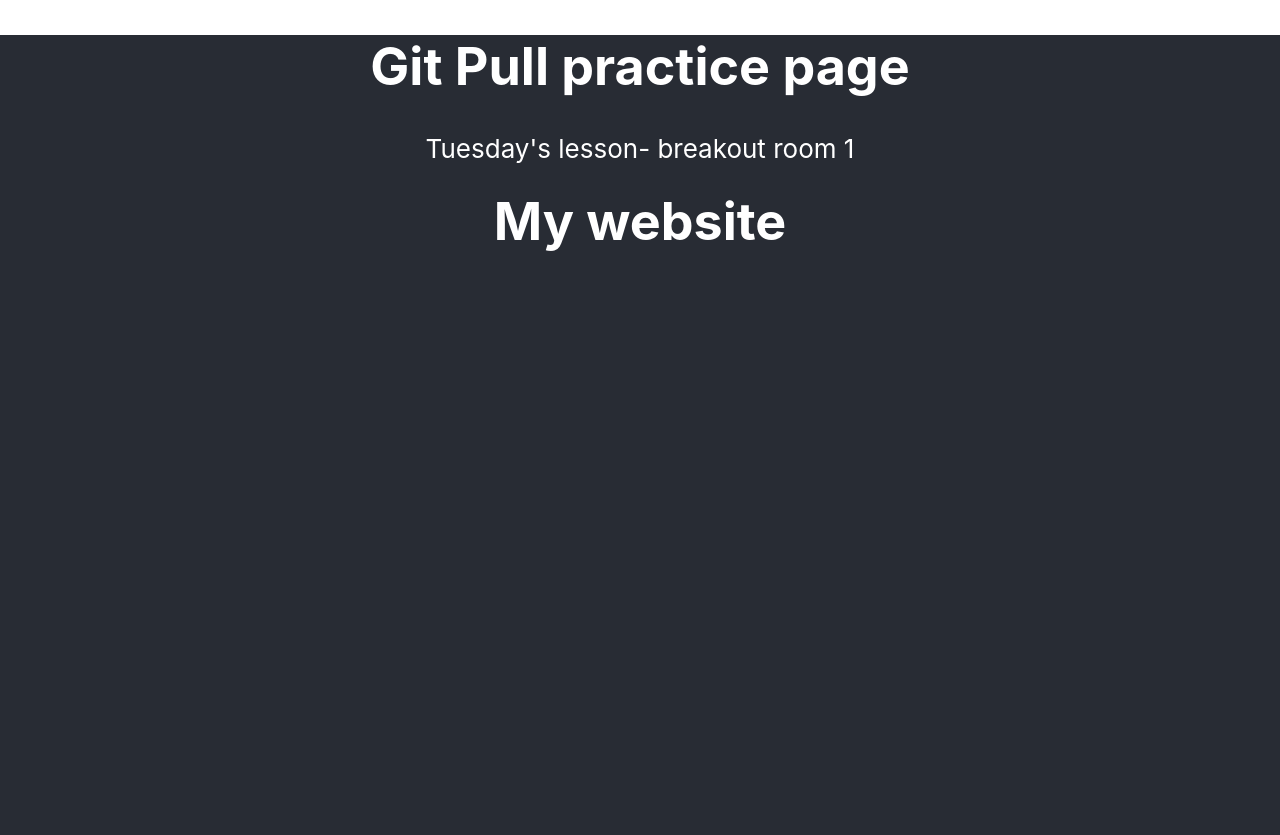
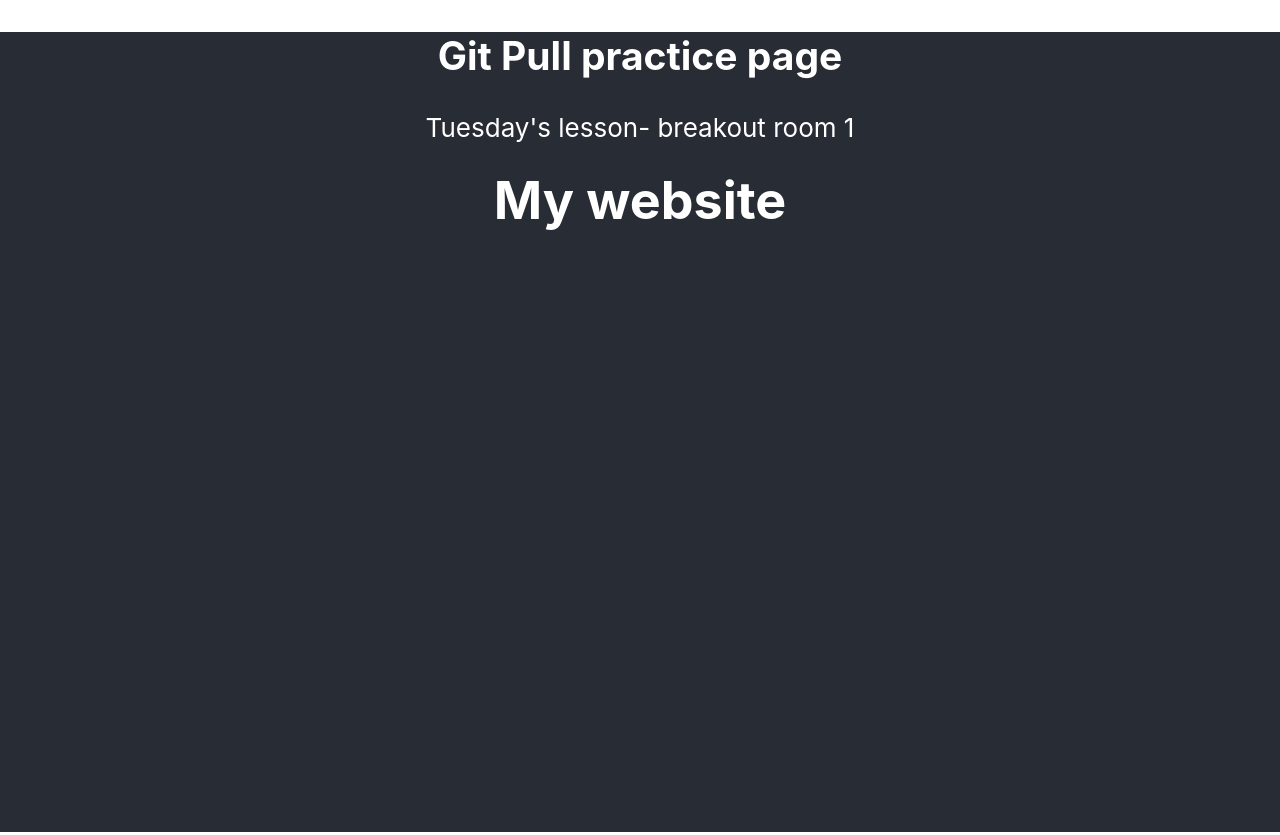
Before and after one commit to CommandShiftHQ/gitflow-sept21, a React (Create React App) app: page / in a window 1280 px wide. Built offline with nearby package versions, Linux system fonts and the light colour scheme.

Commit message:
Update src/App.js
Co-authored-by: Nathan Horne <32276550+naylfc90@users.noreply.github.com>

```diff
--- a/src/App.js
+++ b/src/App.js
@@ -5,7 +5,7 @@
     <div className="App">
       <header className="App-header">
         <main>
-          <h1>Git Pull practice page</h1>
+          <h2>Git Pull practice page</h2>
           <p>Tuesday's lesson- breakout room 1</p>
         </main>
         <h1 className="App-header-title">My website</h1>
```
